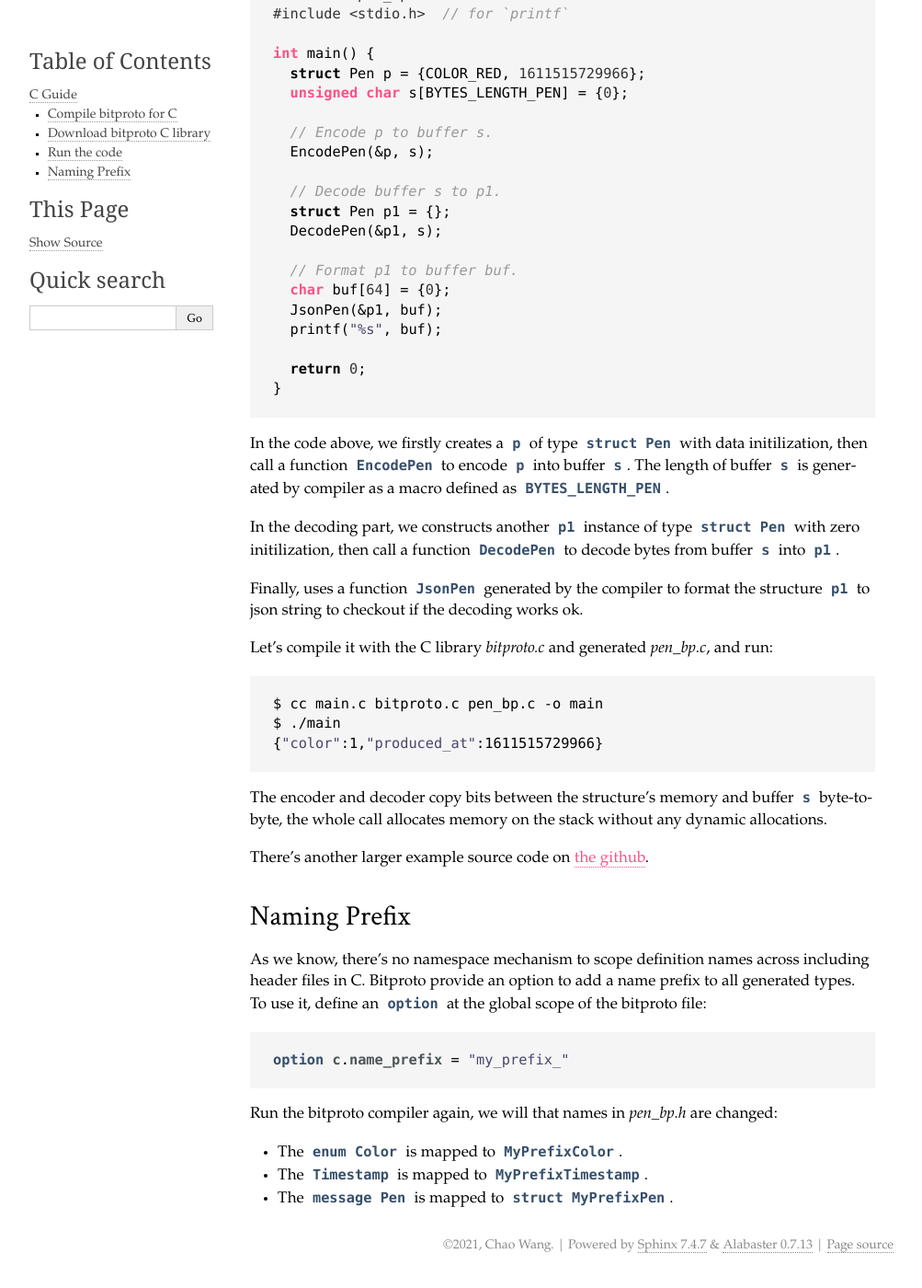
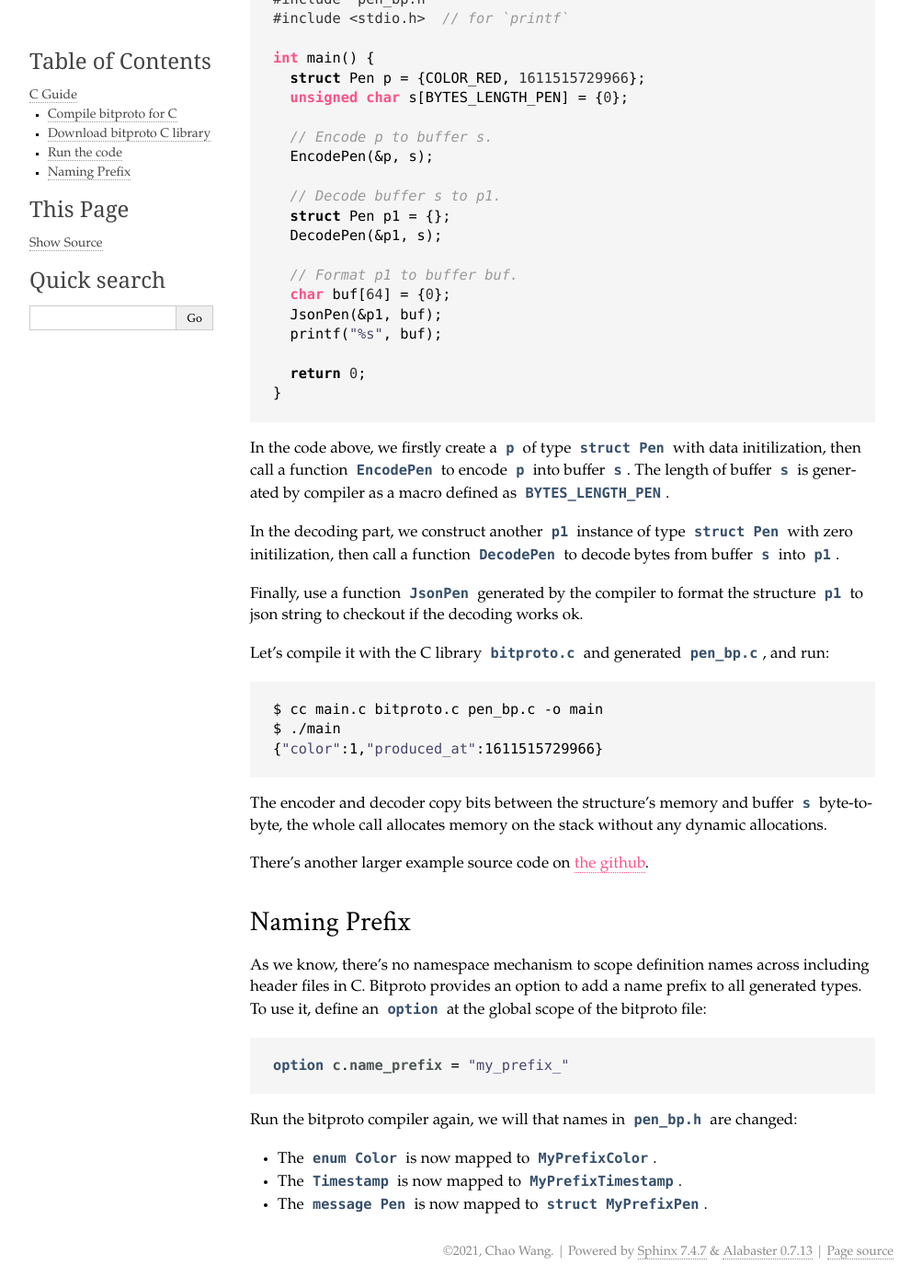
Before and after one commit to hit9/bitproto, a Sphinx documentation site: the page built from docs/c-guide.rst, in a window 1280 px wide and 1400 px high, scrolled down 1672 px. Shown: the whole window at 92% size, without its empty margins (138-1141 px from the left). Built offline with Sphinx 7.4.7, drawn with Linux system fonts in a browser that asks for light colours.

```diff
--- a/README.rst
+++ b/README.rst
@@ -1,10 +1,10 @@
 bitproto
 ========
 
-Bitproto is a lightweight, easy-to-use and production-proven bit level data
+Bitproto is a lightweight, easy-to-use and fast bit level data
 interchange data format for serializing data structures.
 
-Website: TODO
+Website: https://bitproto.readthedocs.io
 
 Features
 ---------
@@ -21,3 +21,5 @@ Features
   - C - No dynamic memory allocation.
   - Go - No reflection or type assertions.
   - Python - No magic :)
+
+- Blazing fast encoding/decoding.
--- a/docs/c-guide.rst
+++ b/docs/c-guide.rst
@@ -14,14 +14,14 @@ Firstly, run the bitproto compiler to generate code for C:
 
    $ bitproto c pen.bitproto
 
-Where the `pen.bitproto` is introduced in earlier section :ref:`quickstart-example-bitproto`.
+Where the ``pen.bitproto`` is introduced in earlier section :ref:`quickstart-example-bitproto`.
 
 We will find that bitproto generates us two files in current directory:
 
-- `pen_bp.h`: Contains the declarations of structs, macros and api functions etc.
-- `pen_bp.c`: Contains the function implementations.
+- ``pen_bp.h``: Contains the declarations of structs, macros and api functions etc.
+- ``pen_bp.c``: Contains the function implementations.
 
-It's recommended to open this two generated files to have a look. In the generated file `pen_bp.h`:
+It's recommended to open this two generated files to have a look. In the generated file ``pen_bp.h``:
 
 * The ``enum Color`` in bitproto is mapped to a ``typedef`` statement in C, and the enum
   values are mapped to macros:
@@ -71,7 +71,7 @@ encoder and decoder depends on the bitproto C library underlying.
 
 Download the bitproto library for C language from
 `this github link <https://github.com/hit9/bitproto/tree/master/lib/c>`_,
-and put them (the `bitproto.c` and `bitproto.h`) to current working directory.
+and put them (the ``bitproto.c`` and ``bitproto.h``) to current working directory.
 
 Run the code
 ^^^^^^^^^^^^
@@ -102,17 +102,17 @@ Now, we create a file named ``main.c`` and put the following code in it:
      return 0;
    }
 
-In the code above, we firstly creates a ``p`` of type ``struct Pen`` with data initilization,
+In the code above, we firstly create a ``p`` of type ``struct Pen`` with data initilization,
 then call a function ``EncodePen`` to encode ``p`` into buffer ``s``. The length of buffer ``s``
 is generated by compiler as a macro defined as ``BYTES_LENGTH_PEN``.
 
-In the decoding part, we constructs another ``p1`` instance of type ``struct Pen`` with zero
+In the decoding part, we construct another ``p1`` instance of type ``struct Pen`` with zero
 initilization, then call a function ``DecodePen`` to decode bytes from buffer ``s`` into ``p1``.
 
-Finally, uses a function ``JsonPen`` generated by the compiler to format the structure ``p1``
+Finally, use a function ``JsonPen`` generated by the compiler to format the structure ``p1``
 to json string to checkout if the decoding works ok.
 
-Let's compile it with the C library `bitproto.c` and generated `pen_bp.c`, and run:
+Let's compile it with the C library ``bitproto.c`` and generated ``pen_bp.c``, and run:
 
 .. sourcecode:: bash
 
@@ -129,15 +129,15 @@ Naming Prefix
 ^^^^^^^^^^^^^
 
 As we know, there's no namespace mechanism to scope definition names across including header files in C.
-Bitproto provide an option to add a name prefix to all generated types. To use it, define an ``option``
+Bitproto provides an option to add a name prefix to all generated types. To use it, define an ``option``
 at the global scope of the bitproto file:
 
 .. sourcecode:: bitproto
 
    option c.name_prefix = "my_prefix_"
 
-Run the bitproto compiler again, we will that names in `pen_bp.h` are changed:
+Run the bitproto compiler again, we will that names in ``pen_bp.h`` are changed:
 
-* The ``enum Color`` is mapped to ``MyPrefixColor``.
-* The ``Timestamp`` is mapped to ``MyPrefixTimestamp``.
-* The ``message Pen`` is mapped to ``struct MyPrefixPen``.
+* The ``enum Color`` is now mapped to ``MyPrefixColor``.
+* The ``Timestamp`` is now mapped to ``MyPrefixTimestamp``.
+* The ``message Pen`` is now mapped to ``struct MyPrefixPen``.
--- a/docs/quickstart.rst
+++ b/docs/quickstart.rst
@@ -18,7 +18,7 @@ This document will introduce how to start with using bitproto.
 An example bitproto
 -------------------
 
-Suppose that we have a bitproto named `pen.bitproto`, with the following content:
+Suppose that we have a bitproto named ``pen.bitproto``, with the following content:
 
 .. sourcecode:: bitproto
 
```
Also changed, not shown: docs/go-guide.rst (+7 -7 lines), docs/index.rst (+12 -2 lines), docs/language.rst (+14 -12 lines), docs/performance.rst (added, +124 -0 lines), docs/python-guide.rst (+6 -7 lines).
